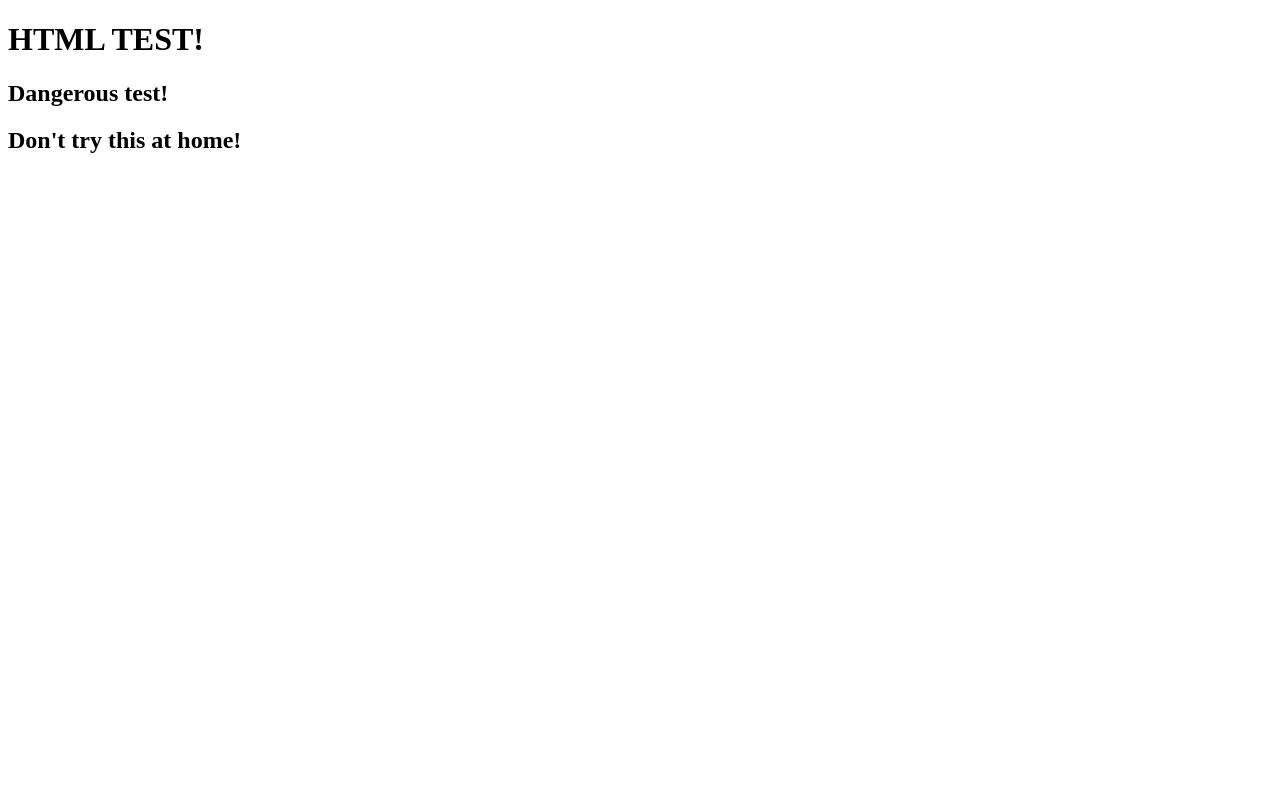
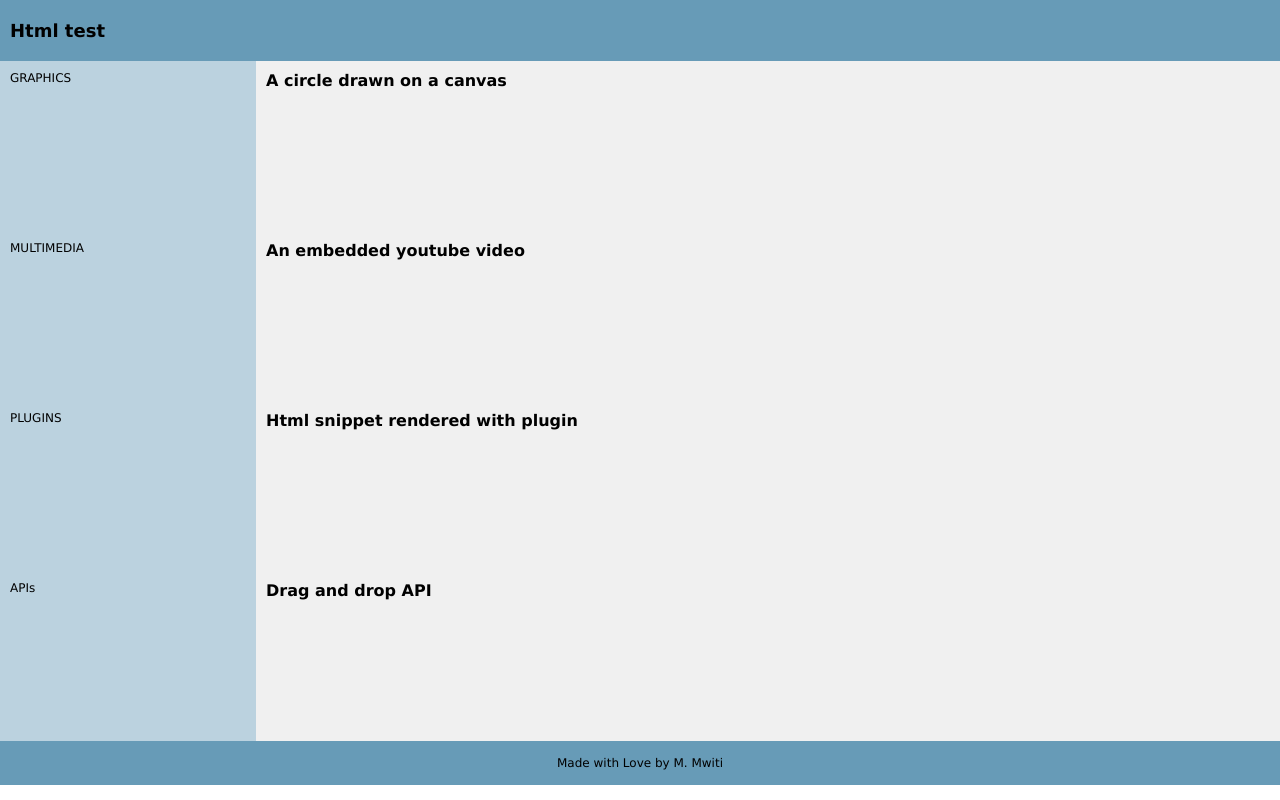
Before and after one commit to mutaimwiti/HTML5-2ND-NOV-2017, a plain HTML site: page index.html in a window 1280 px wide. Drawn offline with Linux system fonts and the light colour scheme.

Commit message:
Created layout skeleton

```diff
--- a/index.html
+++ b/index.html
@@ -1,12 +1,63 @@
 <!DOCTYPE html>
 <html lang="en">
-<head>
-    <meta charset="UTF-8">
-    <title>Mutai Mwiti</title>
-</head>
-<body>
-	<h1>HTML TEST!</h1>
-	<h2>Dangerous test!</h2>
-	<h2>Don't try this at home!</h2>
-</body>
+    <head>
+        <meta charset="UTF-8">
+        <title>Mutai Mwiti</title>
+    </head>
+    <body style="margin:0px;">
+    <table cellpadding="10px;" cellspacing="0" style="font:12px verdana, sans-serif; width:100%;">
+        <!--Heading area area !-->
+        <tr>
+            <td colspan="2" style="background-color:#679BB7;">
+                <h1 style="font-size:18px; margin:10px 0;">Html test</h1>
+            </td>
+        </tr>
+        <!--Graphics area !-->
+        <tr style="height:170px;">
+            <td style="background-color:#bbd2df; width:20%; vertical-align:top;">
+                GRAPHICS
+            </td>
+            <td style="background-color:#f0f0f0; width:80%; vertical-align:top;">
+                <h2 style="font-size:16px; margin:0px;">A circle drawn on a canvas</h2>
+
+            </td>
+        </tr>
+        <!--Multimedia area !-->
+        <tr style="height:170px;">
+            <td style="background-color:#bbd2df; width:20%; vertical-align:top;">
+                MULTIMEDIA
+            </td>
+            <td style="background-color:#f0f0f0; width:80%; vertical-align:top;">
+                <h2 style="font-size:16px; margin:0px;">An embedded youtube video</h2>
+
+            </td>
+        </tr>
+        <!--Plugins area !-->
+        <tr style="height:170px;">
+            <td style="background-color:#bbd2df; width:20%; vertical-align:top;">
+                PLUGINS
+            </td>
+            <td style="background-color:#f0f0f0; width:80%; vertical-align:top;">
+                <h2 style="font-size:16px; margin:0px;">Html snippet rendered with plugin</h2>
+
+            </td>
+        </tr>
+        <!--APIs area !-->
+        <tr style="height:170px;">
+            <td style="background-color:#bbd2df; width:20%; vertical-align:top;">
+                APIs
+            </td>
+            <td style="background-color:#f0f0f0; width:80%; vertical-align:top;">
+                <h2 style="font-size:16px; margin:0px;">Drag and drop API</h2>
+
+            </td>
+        </tr>
+        <!--Footer area !-->
+        <tr>
+            <td colspan="2" style="background-color:#679BB7;">
+                <p style="text-align:center; margin:5px;">Made with Love by M. Mwiti</p>
+            </td>
+        </tr>
+    </table>
+    </body>
 </html>
```
